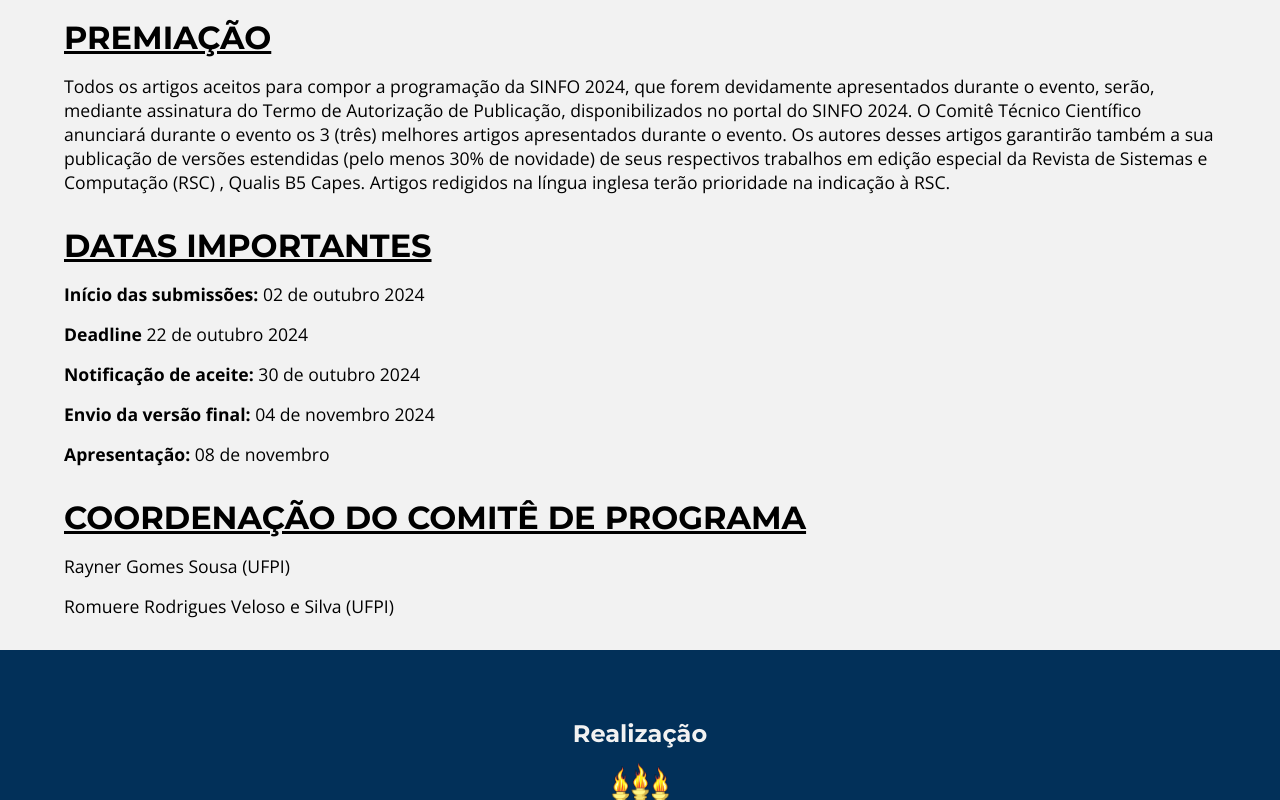
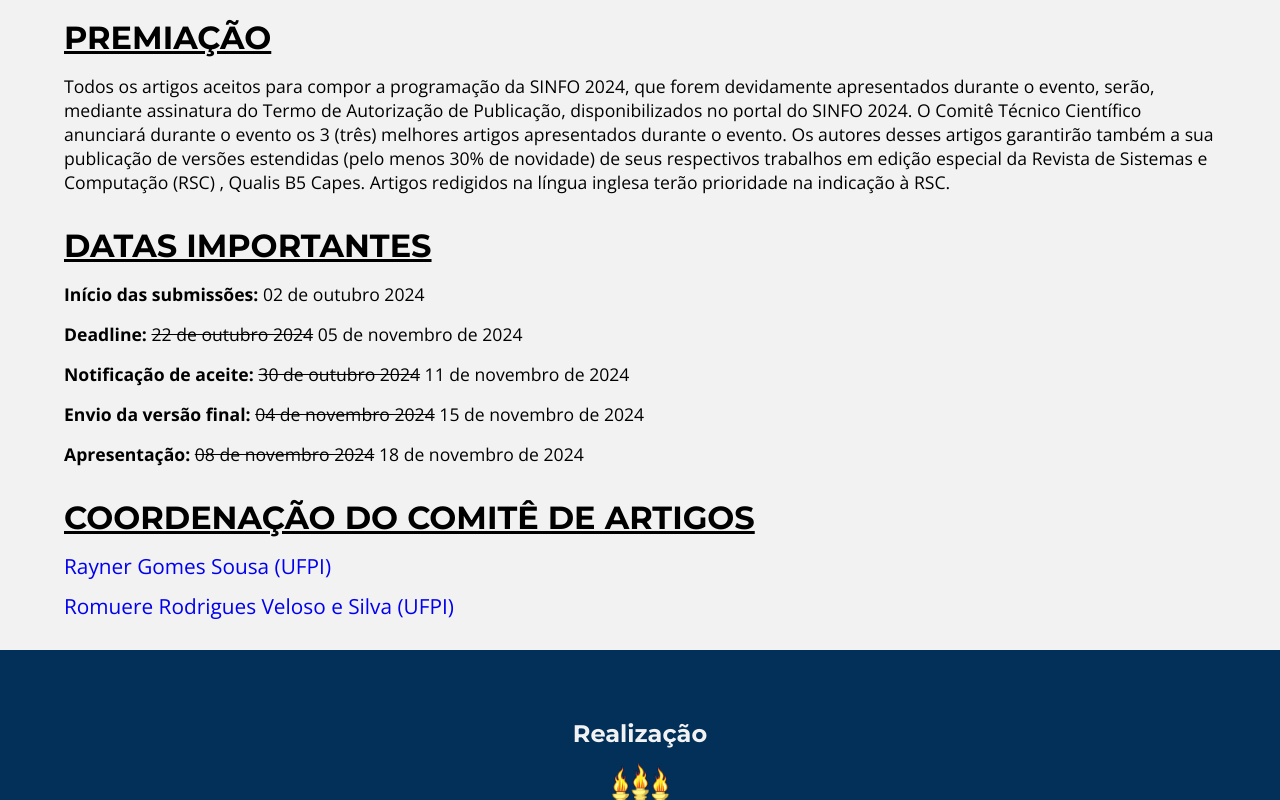
Before and after one commit to Sinfo-UFPI/SINFO, a plain HTML site: page pages/articles.html in a window 1280 px wide. Shown: the part 2000-2800 px from the top of the page. Drawn offline with nearby package versions, Linux system fonts and the light colour scheme.

Commit message:
feat: update text

```diff
--- a/css/articles.css
+++ b/css/articles.css
@@ -58,6 +58,15 @@
     font-size: 1.1rem;
 }
 
+main .shippingDate div a{
+    display: block;
+    margin-bottom: 1rem;
+}
+
+main .shippingDate p s{
+    text-decoration:line-through;
+}
+
 @media (max-width: 25rem) {
     main h1{
         font-size: 2rem;
--- a/css/shortCourses.css
+++ b/css/shortCourses.css
@@ -49,6 +49,11 @@
     margin-bottom: 2rem;
 }
 
+main .shippingDate div a{
+    display: block;
+    margin-bottom: 1rem;
+}
+
 main .shippingDate p{
     margin-bottom: 1rem;
     font-size: 1.1rem;
--- a/pages/articles.html
+++ b/pages/articles.html
@@ -33,7 +33,7 @@
                 </a>
 
                 <div>
-                    <p>DIA 21 E 22 DE NOVEMBRO DE 2024</p>
+                    <p>DIA 18 E 19 DE NOVEMBRO DE 2024</p>
                 </div>
 
                 <nav class="menu-web">
@@ -130,7 +130,7 @@
             <ul>
                 <li>Todos os artigos devem ser submetidos no formato Adobe PDF;</li>
                 <li>Os artigos deverão ser escritos em inglês ou português;</li>
-                <li>Os artigos deverão ter de 6 a 8 páginas, incluindo tabelas, figuras e referências;</li>
+                <li>Os artigos deverão ter de 6 a 10 páginas, incluindo tabelas, figuras e referências;</li>
                 <li>
                     No artigo não deverá constar nenhum tipo de identificação dos autores.
                     Os artigos que possuírem identificação serão imediatamente rejeitados;
@@ -230,38 +230,44 @@
             </p>
 
             <p>
-                <strong>Deadline</strong>
-                22 de outubro 2024
+                <strong>Deadline:</strong>
+                <s>22 de outubro 2024</s>
+                05 de novembro de 2024
             </p>
 
             <p>
                 <strong>Notificação de aceite:</strong>
-                30 de outubro 2024
+                <s>30 de outubro 2024</s>
+                11 de novembro de 2024
             </p>
 
             <p>
                 <strong>Envio da versão final:</strong>
-                04 de novembro 2024
+                <s>04 de novembro 2024</s>
+                15 de novembro de 2024
             </p>
 
             <p>
                 <strong>Apresentação:</strong>
-                08 de novembro
+                <s>08 de novembro 2024</s>
+                18 de novembro de 2024
             </p>
         </section>
 
         <section class="shippingDate">
             <h2>
-                COORDENAÇÃO DO COMITÊ DE PROGRAMA
+                COORDENAÇÃO DO COMITÊ DE ARTIGOS
             </h2>
 
-            <p>
-                Rayner Gomes Sousa (UFPI)
-            </p>
+            <div>
+                <a href="http://lattes.cnpq.br/0678851496358039" target="_blank">
+                    Rayner Gomes Sousa (UFPI)
+                </a>
 
-            <p>
-                Romuere Rodrigues Veloso e Silva (UFPI)
-            </p>
+                <a href="http://lattes.cnpq.br/3734588405818556" target="_blank">
+                    Romuere Rodrigues Veloso e Silva (UFPI)
+                </a>
+            </div>
         </section>
     </main>
 
@@ -281,7 +287,7 @@
         </section>
         <div class="container">
             <p>
-                @ SINFO 2024 | 21 e 22 de novembro | Picos - Piauí. Todos os direitos reservados.
+                @ SINFO 2024 | 18 e 19 de novembro | Picos - Piauí. Todos os direitos reservados.
             </p>
         </div>
     </footer>
```
Also changed, not shown: index.html (+2 -2 lines), pages/about.html (+2 -2 lines), pages/lectures.html (+4 -4 lines), pages/shortCourses.html (+10 -8 lines).
